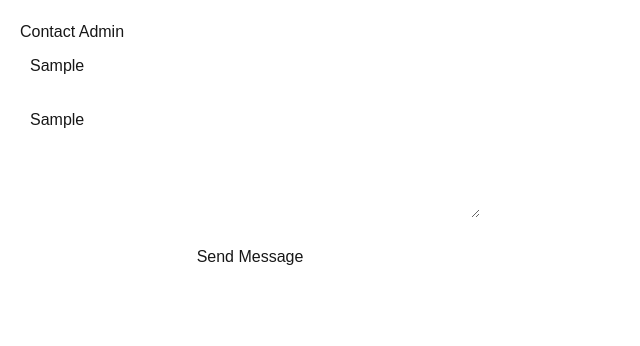
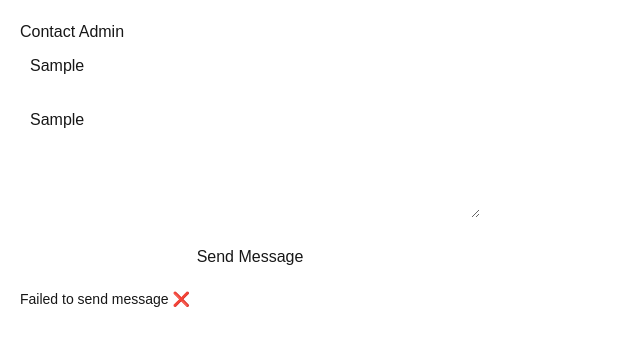
Before and after one commit to kpcanghagas-03/isla-transpo, a Next.js app: page /contact-admin in a window 1280 px wide. Both pictures are taken after typing "Sample", "Sample" into the empty fields and a click on the button "Send Message". Shown: the top 346 px of the page, without its empty margins (0-640 px from the left). Built offline with nearby package versions, Linux system fonts and the light colour scheme; no server answers.

Commit message:
contact-admin

```diff
--- a/app/contact-admin/page.tsx
+++ b/app/contact-admin/page.tsx
@@ -7,20 +7,24 @@ export default function ContactAdminPage() {
   const [requestCode, setRequestCode] = useState("");
   const [message, setMessage] = useState("");
   const [loading, setLoading] = useState(false);
+  const [status, setStatus] = useState("");
 
   const sendMessage = async () => {
-    if (!requestCode || !message) {
-      alert("Please fill all fields");
+  if (!requestCode.trim() || !message.trim()) {
+    setStatus("Please fill all fields");
     return;
   }
 
   setLoading(true);
+  setStatus("Sending...");
 
   const { error } = await supabase.from("admin_messages").insert([
     {
-        request_code: requestCode,
+      request_code: requestCode.trim(),
       sender: "requester",
-        message: message,
+      message: message.trim(),
+      status: "open",
+      created_at: new Date().toISOString(),
     },
   ]);
 
@@ -28,11 +32,11 @@ export default function ContactAdminPage() {
 
   if (error) {
     console.log(error);
-      alert("Failed to send message");
+    setStatus("Failed to send message ❌");
     return;
   }
 
-    alert("Message sent successfully");
+  setStatus("Message sent successfully ✅");
 
   setRequestCode("");
   setMessage("");
@@ -67,6 +71,12 @@ export default function ContactAdminPage() {
     >
       {loading ? "Sending..." : "Send Message"}
     </button>
+
+    {status && (
+      <p style={{ marginTop: 10, fontSize: 14 }}>
+        {status}
+      </p>
+    )}
   </div>
 );
 }
```
Lines whose indentation alone changed are shown as unchanged.
